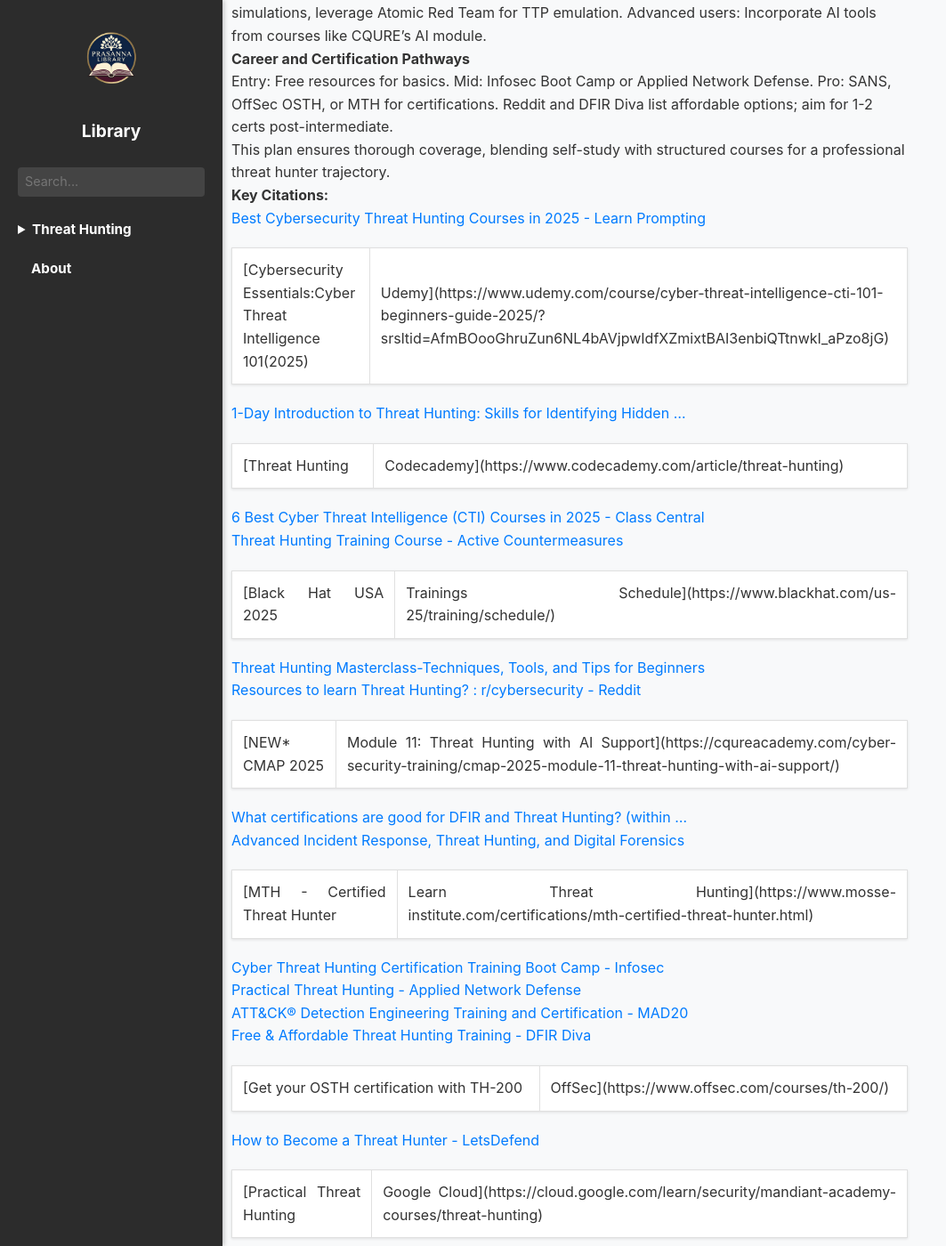
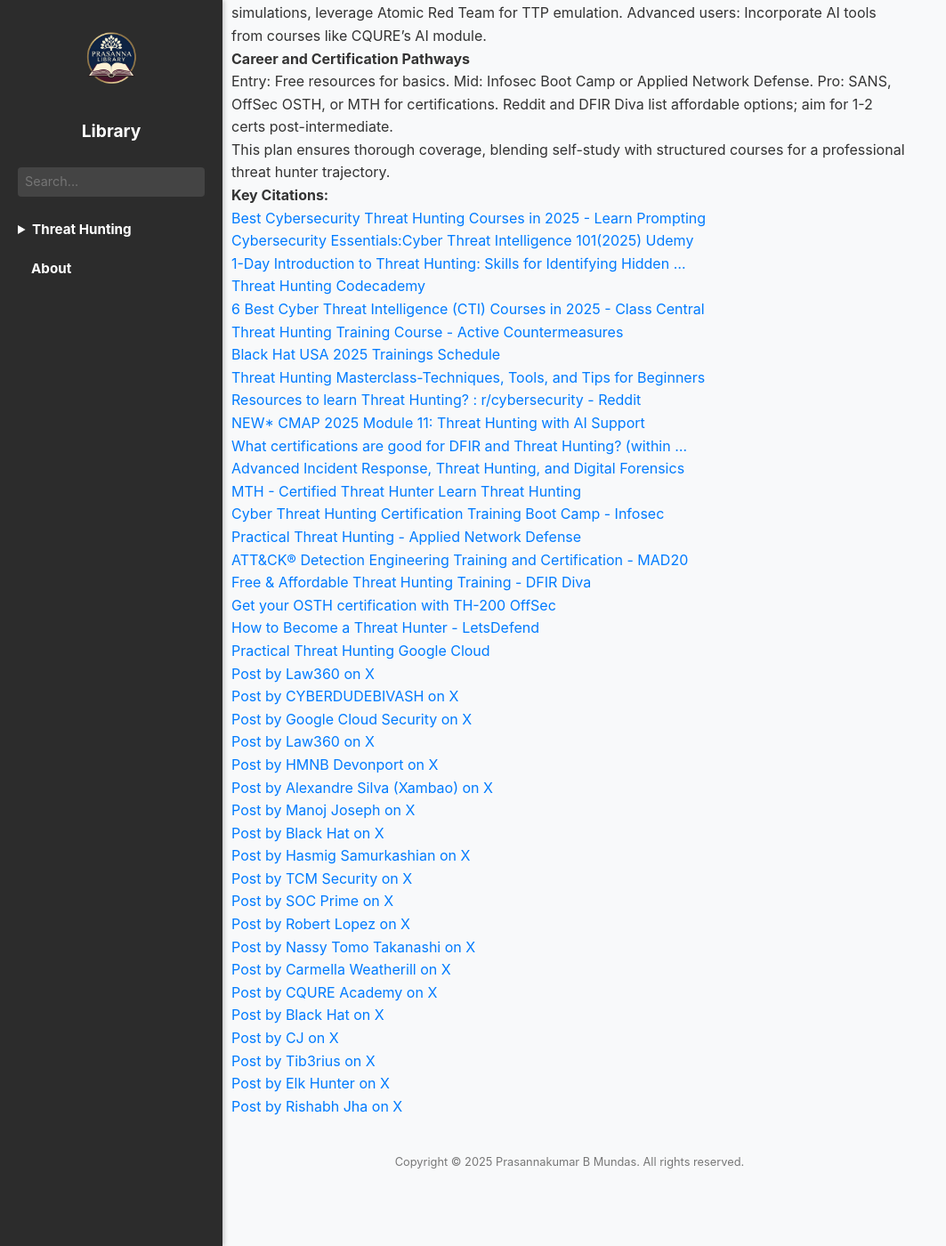
Before and after one commit to pbmundas/library, a Jekyll site: the page built from _posts/2025-09-22-Course-Plan-From-Beginner-to-Pro.md, in a window 1280 px wide and 1400 px high, scrolled down 5127 px. Shown: the whole window at 89% size, without its empty margins (0-1063 px from the left). Built offline with Jekyll 4.4.1, drawn with Linux system fonts in a browser that asks for light colours.

Commit message:
Update 2025-09-22-Course-Plan-From-Beginner-to-Pro.md

```diff
--- a/_posts/2025-09-22-Course-Plan-From-Beginner-to-Pro.md
+++ b/_posts/2025-09-22-Course-Plan-From-Beginner-to-Pro.md
@@ -50,25 +50,25 @@
 
 **Key Citations:**
 - [Best Cybersecurity Threat Hunting Courses in 2025 - Learn Prompting](https://learnprompting.org/blog/cybersecurity-threat-hunting-courses?srsltid=AfmBOoo0e42ED-C9Rbf8OFasZWP9lbEQoRbs7JGhd9ACFOxuUnUPLpXs)
-- [Cybersecurity Essentials:Cyber Threat Intelligence 101(2025) | Udemy](https://www.udemy.com/course/cyber-threat-intelligence-cti-101-beginners-guide-2025/?srsltid=AfmBOooGhruZun6NL4bAVjpwIdfXZmixtBAI3enbiQTtnwkI_aPzo8jG)
+- [Cybersecurity Essentials:Cyber Threat Intelligence 101(2025) Udemy](https://www.udemy.com/course/cyber-threat-intelligence-cti-101-beginners-guide-2025/?srsltid=AfmBOooGhruZun6NL4bAVjpwIdfXZmixtBAI3enbiQTtnwkI_aPzo8jG)
 - [1-Day Introduction to Threat Hunting: Skills for Identifying Hidden ...](https://cqureacademy.com/cyber-security-training/introduction-to-threat-hunting-skillset/)
-- [Threat Hunting | Codecademy](https://www.codecademy.com/article/threat-hunting)
+- [Threat Hunting Codecademy](https://www.codecademy.com/article/threat-hunting)
 - [6 Best Cyber Threat Intelligence (CTI) Courses in 2025 - Class Central](https://www.classcentral.com/report/best-cyber-threat-intelligence-courses/)
 - [Threat Hunting Training Course - Active Countermeasures](https://www.activecountermeasures.com/hunt-training/)
-- [Black Hat USA 2025 | Trainings Schedule](https://www.blackhat.com/us-25/training/schedule/)
+- [Black Hat USA 2025  Trainings Schedule](https://www.blackhat.com/us-25/training/schedule/)
 - [Threat Hunting Masterclass-Techniques, Tools, and Tips for Beginners](https://www.youtube.com/watch?v=y-kFlJ9-eaw)
 - [Resources to learn Threat Hunting? : r/cybersecurity - Reddit](https://www.reddit.com/r/cybersecurity/comments/1atltdb/resources_to_learn_threat_hunting/)
-- [NEW* CMAP 2025 | Module 11: Threat Hunting with AI Support](https://cqureacademy.com/cyber-security-training/cmap-2025-module-11-threat-hunting-with-ai-support/)
+- [NEW* CMAP 2025  Module 11: Threat Hunting with AI Support](https://cqureacademy.com/cyber-security-training/cmap-2025-module-11-threat-hunting-with-ai-support/)
 - [What certifications are good for DFIR and Threat Hunting? (within ...](https://www.reddit.com/r/GIAC/comments/1gvya8f/what_certifications_are_good_for_dfir_and_threat/)
 - [Advanced Incident Response, Threat Hunting, and Digital Forensics](https://www.sans.org/cyber-security-courses/advanced-incident-response-threat-hunting-training)
-- [MTH - Certified Threat Hunter | Learn Threat Hunting](https://www.mosse-institute.com/certifications/mth-certified-threat-hunter.html)
+- [MTH - Certified Threat Hunter Learn Threat Hunting](https://www.mosse-institute.com/certifications/mth-certified-threat-hunter.html)
 - [Cyber Threat Hunting Certification Training Boot Camp - Infosec](https://www.infosecinstitute.com/courses/cyber-threat-hunting/)
 - [Practical Threat Hunting - Applied Network Defense](https://www.networkdefense.co/courses/hunting/)
 - [ATT&CK® Detection Engineering Training and Certification - MAD20](https://mad20.com/threat-hunting-and-detection-engineering)
 - [Free & Affordable Threat Hunting Training - DFIR Diva](https://training.dfirdiva.com/listing-category/threat-hunting)
-- [Get your OSTH certification with TH-200 | OffSec](https://www.offsec.com/courses/th-200/)
+- [Get your OSTH certification with TH-200  OffSec](https://www.offsec.com/courses/th-200/)
 - [How to Become a Threat Hunter - LetsDefend](https://letsdefend.io/blog/how-to-become-a-threat-hunter)
-- [Practical Threat Hunting | Google Cloud](https://cloud.google.com/learn/security/mandiant-academy-courses/threat-hunting)
+- [Practical Threat Hunting Google Cloud](https://cloud.google.com/learn/security/mandiant-academy-courses/threat-hunting)
 - [Post by Law360 on X](https://x.com/Law360/status/1969763842717626544)
 - [Post by CYBERDUDEBIVASH on X](https://x.com/Iambivash007/status/1969754532939808826)
 - [Post by Google Cloud Security on X](https://x.com/GoogleCloudSec/status/1969118042945655074)
```
